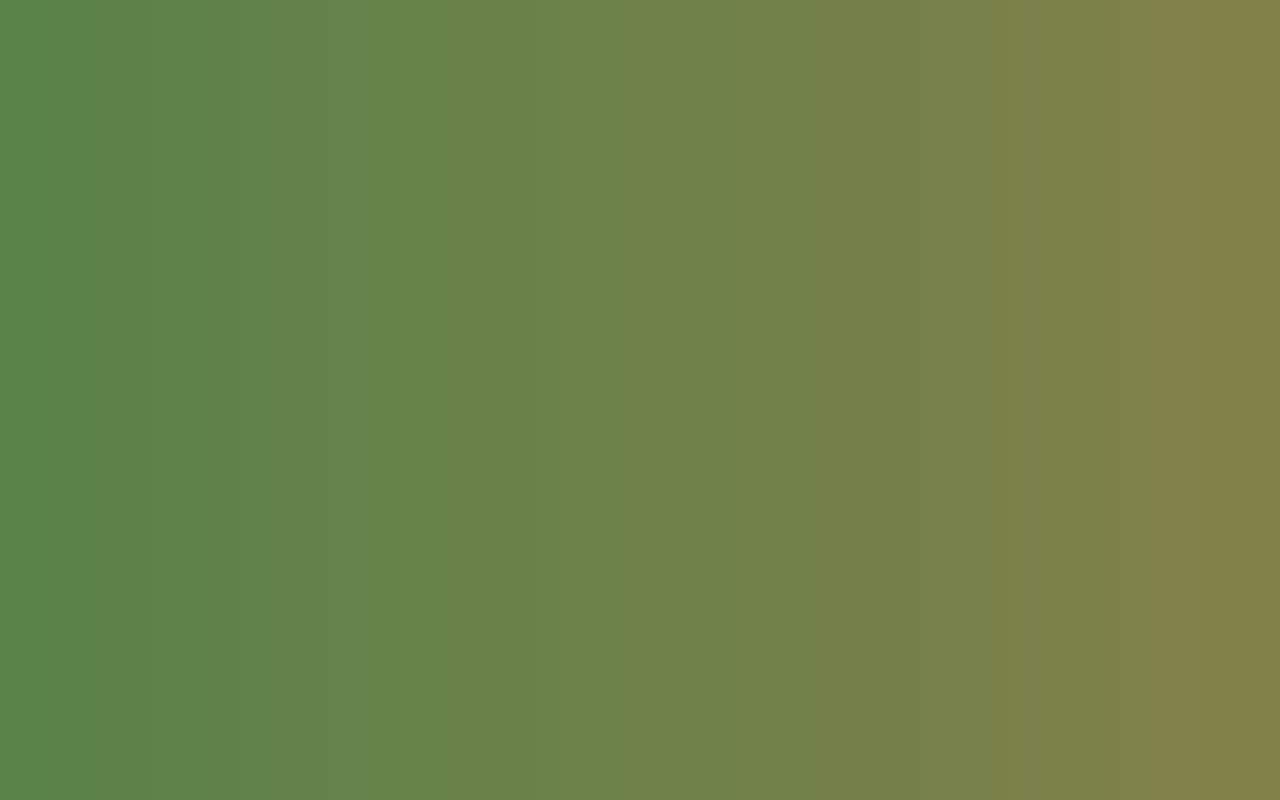
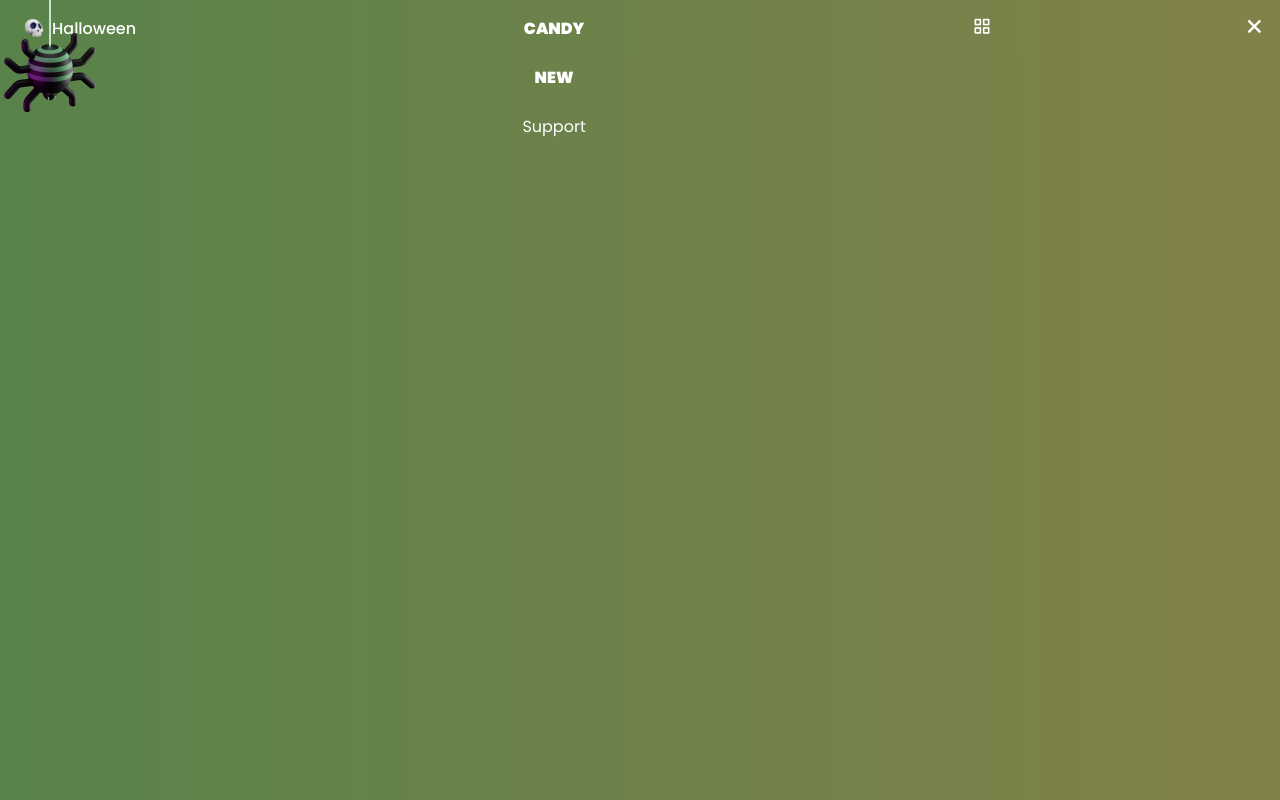
Before and after one commit to miron4ik-learn/halloween-website, a website: page src/html/index.html in a window 1280 px wide. Drawn offline with nearby package versions, Linux system fonts and the light colour scheme; files that its build step writes are made by us from their sources; files whose address does not match are found by name.

Commit message:
Header & Nav Menu

```diff
--- a/src/html/index.html
+++ b/src/html/index.html
@@ -17,6 +17,7 @@
   <title>Halloween Website</title>
 </head>
 <body>
+  @@include('layout/header.html')
 
   <!-- JavaScript -->
   <script src="js/app.min.js"></script>
--- /dev/null
+++ b/src/html/layout/header.html
@@ -0,0 +1,42 @@
+<!-- Header -->
+
+<header class="header" id="header">
+  <nav class="nav container">
+    <a href="#" class="nav__logo">
+      <img src="@img/logo.png" alt="" class="nav__logo__img">
+      Halloween
+    </a>
+
+    <div class="nav__menu" id="nav-menu">
+      <ul class="nav__list">
+        <li class="nav__item">
+          <a href="#home" class="nav__link">home</a>
+        </li>
+
+        <li class="nav__item">
+          <a href="#about" class="nav__link">about</a>
+        </li>
+
+        <li class="nav__item">
+          <a href="#trick" class="nav__link">candy</a>
+        </li>
+
+        <li class="nav__item">
+          <a href="#new" class="nav__link">new</a>
+        </li>
+
+        <a href="#" class="btn btn--ghost">Support</a>
+      </ul>
+
+      <div class="nav__close" id="nav-close">
+        <i class="bx bx-x"></i>
+      </div>
+
+      <img src="@img/nav-img.png" alt="" class="nav__img">
+    </div>
+
+    <div class="nav__open" id="nav-open">
+      <i class="bx bx-grid-alt"></i>
+    </div>
+  </nav>
+</header>
--- a/src/js/app.js
+++ b/src/js/app.js
@@ -0,0 +1,21 @@
+// Show Menu
+
+const navMenu  = document.getElementById('nav-menu'),
+      navOpen  = document.getElementById('nav-open'),
+      navClose = document.getElementById('nav-close')
+
+navOpen.addEventListener('click', () => {
+  navMenu.classList.add('nav__menu--show')
+})
+
+navClose.addEventListener('click', () => {
+  navMenu.classList.remove('nav__menu--show')
+})
+
+
+
+// Remove Menu Mobile
+
+const navLink = document.querySelectorAll('.nav__link')
+const linkAction = () => navMenu.classList.remove('nav__menu--show')
+navLink.forEach(l => l.addEventListener('click', linkAction))
--- /dev/null
+++ b/src/scss/layout/header.scss
@@ -0,0 +1,87 @@
+// Header
+
+.header {
+  width: 100%;
+  background: var(--body-color);
+
+  @include position (fixed, $t: 0, $l: 0, $z: z('fixed'));
+}
+
+
+
+// Nav
+
+.nav {
+  height: var(--header-height);
+  color: var(--title-color);
+
+  @include flex-center-between;
+
+  &__logo {
+    font-weight: var(--font-medium);
+
+    @include flex-center-ver;
+    column-gap: .5rem;
+
+    &__img {
+      width: 1.25rem;
+    }
+  }
+
+  &__open {
+    font-size: 1.25rem;
+    cursor: pointer;
+  }
+
+  &__close {
+    font-size: 1.8rem;
+    cursor: pointer;
+
+    @include position (absolute, $t: .5rem, $r: .7rem);
+  }
+
+  &__img {
+    width: 100px;
+
+    @include position (absolute, $t: 0, $l: 0);
+  }
+
+  &__list {
+    @include flex-column;
+    align-items: center;
+    row-gap: 1.5rem;
+  }
+
+  &__link {
+    text-transform: uppercase;
+    font-weight: var(--font-black);
+    transition: .4s;
+
+    &:hover {
+      color: var(--text-color);
+    }
+  }
+}
+
+
+
+// Nav Media
+
+@include max-width (767px, $media-type: screen) {
+  .nav {
+    &__menu {
+      width: 100%;
+      padding: 3.5rem 0;
+      border-radius: 0 0 1.5rem 1.5rem;
+      background: var(--container-color);
+
+      transition: .4s;
+
+      @include position (fixed, $t: -150%, $l: 0, $z: z('fixed'));
+
+      &--show {
+        top: 0;
+      }
+    }
+  }
+}
--- a/src/scss/style.scss
+++ b/src/scss/style.scss
@@ -77,3 +77,5 @@ html {
 
 // Reusuable CSS
 @import './reusuable';
+
+@import './layout/header';
```
Also changed, not shown: src/img/logo.png (added), src/img/nav-img.png (added).
